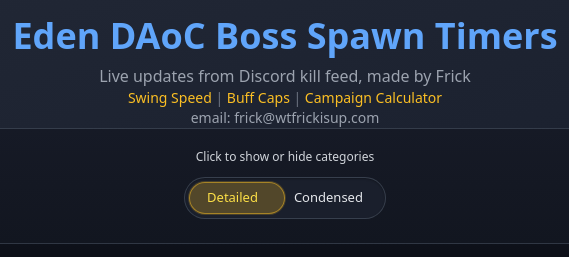
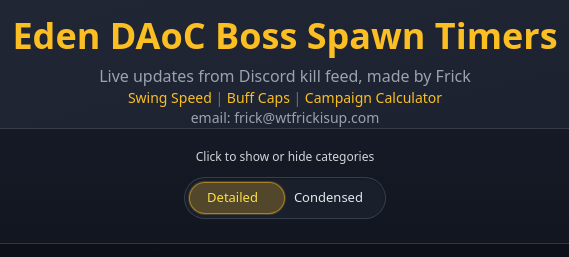
Before and after one commit to nfarrell87/boss-tracker, a website: page site/index.html in a window 1280 px wide. Shown: the top 257 px of the page, 355-924 px from the left. Drawn offline with nearby package versions, Linux system fonts and the light colour scheme; no server answers; grey boxes are pictures that could not be loaded.

Commit message:
style updates

```diff
--- a/site/index.html
+++ b/site/index.html
@@ -308,7 +308,7 @@
     <div class="flex justify-center items-center pt-4 gap-4">
       <img src="https://cdn-icons-png.freepik.com/512/477/477110.png" alt="Left Icon" class="h-16 w-auto" />
       <div class="text-center">
-        <h1 class="text-4xl font-bold text-blue-400">Eden DAoC Boss Spawn Timers</h1>
+        <h1 class="text-4xl font-bold text-amber-400">Eden DAoC Boss Spawn Timers</h1>
         <p class="text-gray-400 mt-2">Live updates from Discord kill feed, made by Frick</p>
         <p class="text-sm text-gray-500 mt-0"><button type="button" id="swing-speed-btn" class="focus:outline-none bg-transparent border-0 cursor-pointer p-0 font-inherit">Swing Speed</button> | <button type="button" id="buffs-cap-btn" class="focus:outline-none bg-transparent border-0 cursor-pointer p-0 font-inherit">Buff Caps</button> | <a href="campaign/" class="bonus-math-link focus:outline-none bg-transparent cursor-pointer no-underline font-inherit">Campaign Calculator</a></p>
         <p class="text-sm text-gray-400 mt-0">email: frick@wtfrickisup.com</p>
```
